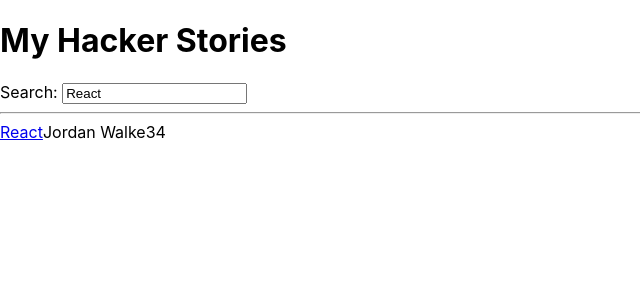
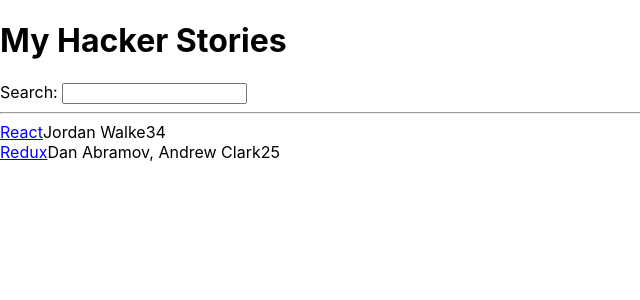
Before and after one commit to EricRicketts/LearningReact, a React (Create React App) app in the folder TheRoadToReact/hacker-stories/: page / in a window 1280 px wide. Shown: the top 300 px of the page, without its empty margins (0-640 px from the left). Built offline with nearby package versions, Linux system fonts and the light colour scheme.

Commit message:
custom hooks

```diff
--- a/TheRoadToReact/hacker-stories/src/App.js
+++ b/TheRoadToReact/hacker-stories/src/App.js
@@ -25,6 +25,15 @@
       />
     </div>
   );
+const useSemiPersistentState = (key, initialState) => {
+  const [value, setValue] = React.useState(
+    localStorage.getItem(key) || initialState
+  );
+  React.useEffect(() => {
+    localStorage.setItem(key, value);
+  }, [key, value]);
+  return [value, setValue];
+}
 const App = () => {
   const stories = [
     {
@@ -44,33 +53,9 @@
       objectID: 1
     }
   ];
-  /*
-    It is very important to understand how state is being managed so far in this application.  We initialize the
-    searchTerm and the updating function, setSearchTerm, by use of React.useState().  We defined a function,
-    handleSearch at the App level which will actually update the searchTerm.  This is critical to understand, since
-    searchTerm is at the App level, it can be passed to any component by way of props.
-
-    This is the case with the filtering function searchedStories, it takes the searchTerm and uses that as the basis
-    for searching among the stories.
-
-    So how does the Search component actually set the updated value for searchTerm?  Note the Search component is
-    instantiated with a "onSearch" attribute, in the definition of the Search component, "onSearch" becomes a prop
-    which is passed the "handleSearch" function.  So where does the "handleSearch" function get access to the event
-    object?  From the onChange attribute in the input element defined within the Search component.  So once onChange
-    triggers an event object, props.onSearch is called which calls the handleSearch function, new the searchTerm
-    variable is updated at the App level.
-
-    The problem we had with the prior code is that if we changed the initial state the new initial value did not show
-    up as the value for the input element.  Furthermore, the filter would run and the updated state would be reflected
-    in the UI.  So for instance with 'React' as the new default value, only the React data would be shown but the
-    string 'React' would not be in the input field of the input element.  To fix this we add another prop to the
-    Search component which captures the searchTerm variable and through props passes the searchTerm variable to
-    the value attribute of the input element.
-  */
-  const [searchTerm, setSearchTerm] = React.useState('React');
-
+  const [searchTerm, setSearchTerm] = useSemiPersistentState('search', '');
   const handleSearch = event => {
-    setSearchTerm(event.target.value)
+    setSearchTerm(event.target.value);
   }
   const searchedStories = stories.filter(story =>
     story.title.toLowerCase().includes(searchTerm.toLowerCase())
```
